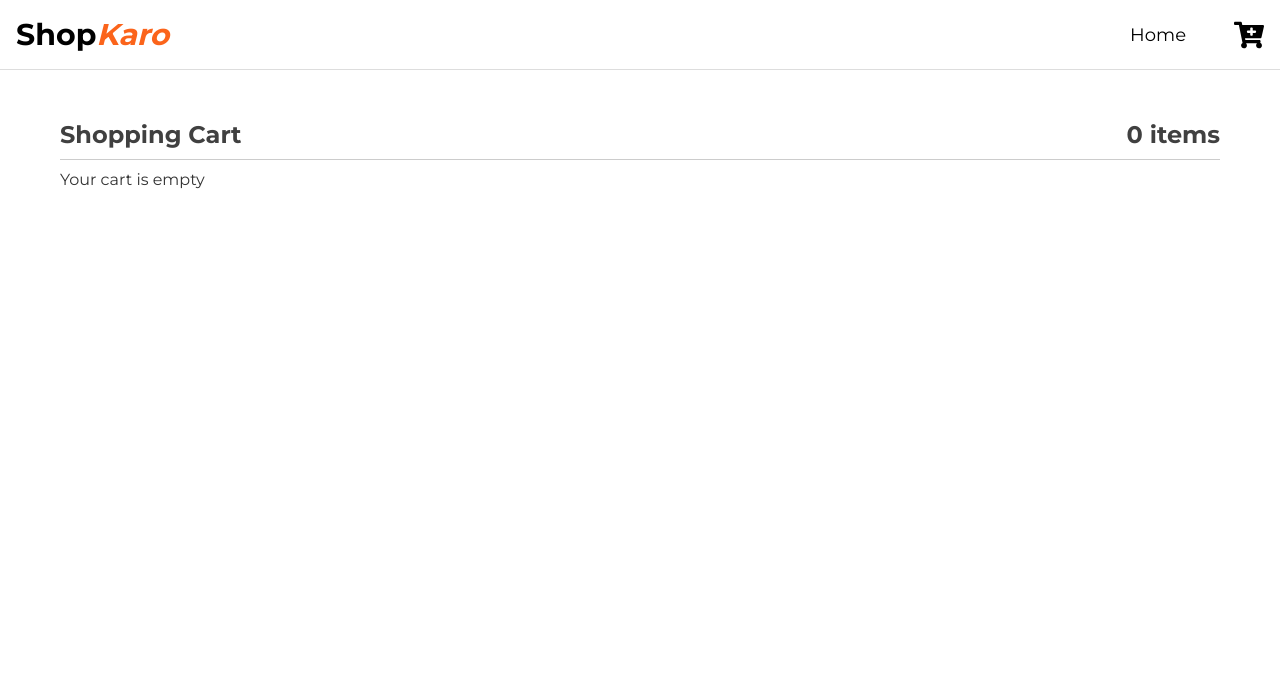
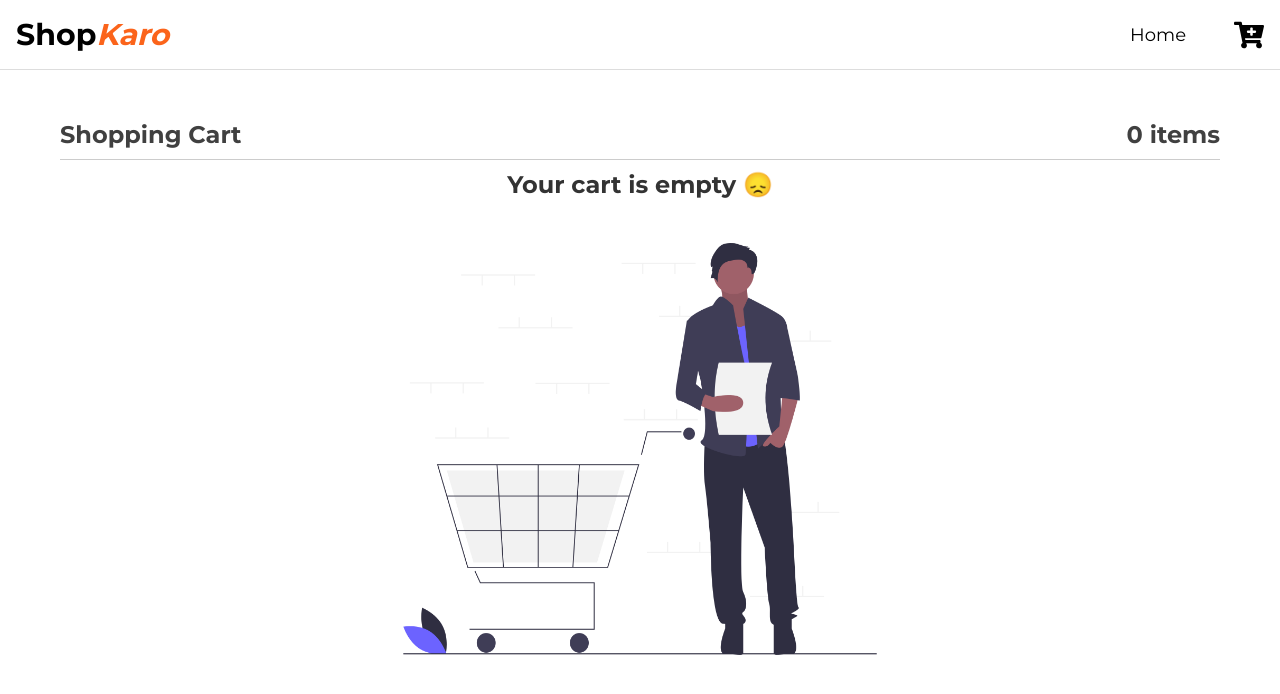
Before and after one commit to praveen-rikhari/ShopKaro-NextJs-Ecom-Assignment, a Next.js app: page /cart in a window 1280 px wide. Shown: the top 694 px of the page. Built offline with nearby package versions, Linux system fonts and the light colour scheme.

Commit message:
Handling errors

```diff
--- a/src/app/cart/page.js
+++ b/src/app/cart/page.js
@@ -4,6 +4,7 @@ import { FaStar } from 'react-icons/fa';
 import { MdRemoveShoppingCart } from "react-icons/md";
 import "./Cart.css";
 import toast from 'react-hot-toast';
+import Image from 'next/image';
 
 export default function Cart() {
   const [cart, setCart] = useState([]);
@@ -83,7 +84,16 @@ export default function Cart() {
 
       {
         cart.length === 0 ? (
-          <p className="empty-cart">Your cart is empty</p>
+          <center>
+            <h2 className="empty-cart">Your cart is empty 😞</h2>
+            <Image
+              src='/emptycart.png'
+              width={600}
+              height={500}
+              alt='Empty cart'
+              className='emptycart-image'
+            />
+          </center>
         ) : (
           <div className="cart-container">
             {
```
Also changed, not shown: src/app/page.js (+12 -6 lines), public/emptycart.png (added).
